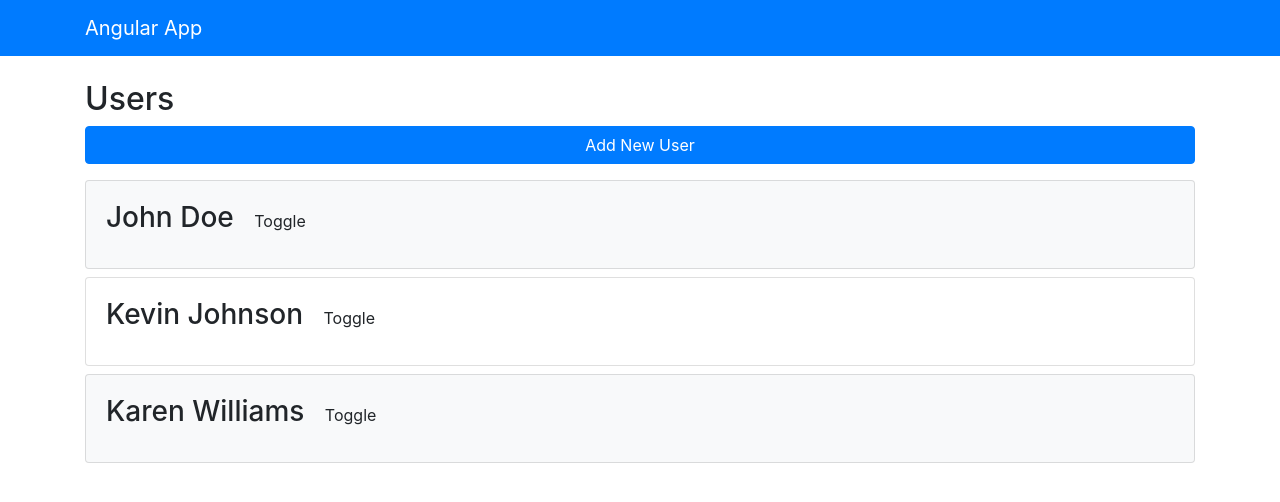
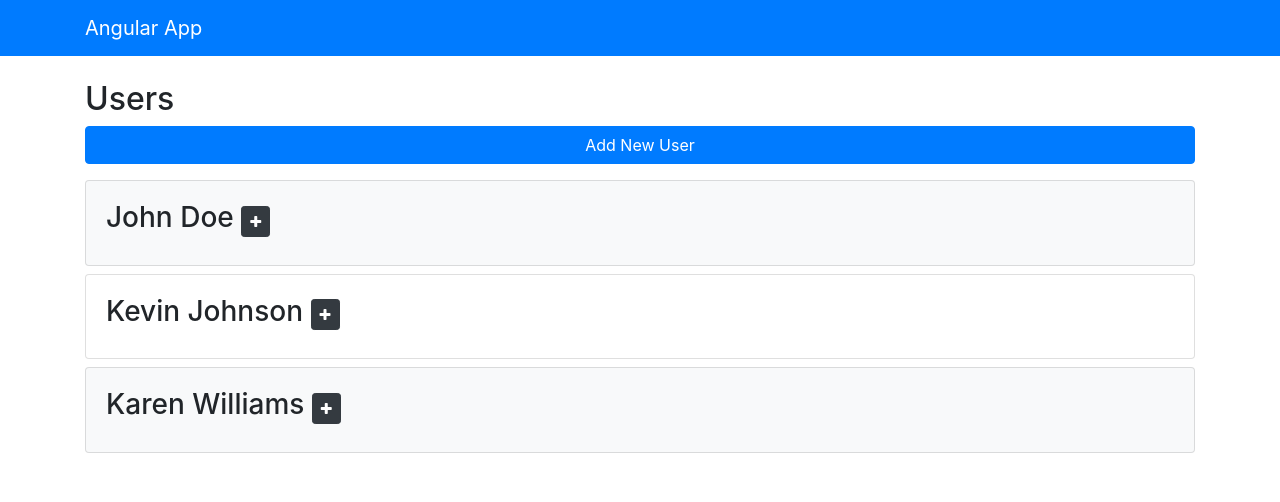
Before and after one commit to Ralre/Angularapp, an Angular app: page / in a window 1280 px wide. Shown: the top 502 px of the page. Built offline with nearby package versions, Linux system fonts and the light colour scheme.

Commit message:
lesson 26 complete

```diff
--- a/src/app/components/users/users.component.html
+++ b/src/app/components/users/users.component.html
@@ -3,7 +3,7 @@
 <ul class="list-unstyled" *ngIf="loaded && users?.length > 0">
   <li class="card card-body mb-2" *ngFor="let user of users" [class.bg-light]="user.isActive">
 
-    <h3>{{ user.firstName }} {{ user.lastName }} <small><button (click)="toggleHide(user)" class="btn btn">Toggle</button></small>  </h3>
+    <h3>{{ user.firstName }} {{ user.lastName }} <small *ngIf="user.age && user.address"><button (click)="user.hide = !user.hide" class="btn btn-dark btn-sm"><i [ngClass]="user.hide ? 'fa fa-plus' : 'fa fa-minus'"></i></button></small>  </h3>
     <ul class="list-group" *ngIf="!user.hide && user.age && user.address">
       <li class="list-group-item">Age: {{ user.age }} </li>
       <li class="list-group-item">Address: {{ user.address.street }} {{ user.address.city }}, {{ user.address.state }}
--- a/src/app/components/users/users.component.ts
+++ b/src/app/components/users/users.component.ts
@@ -69,9 +69,10 @@ export class UsersComponent implements OnInit {
 
   }
 
-  fireEvent(e) {
-    console.log('Button Clicked');
-    console.log(e.type);
-  }
+
+  // toggleHide(user: User) {
+  //   user.hide = !user.hide ;
+
+  // }
 
 }
--- a/src/styles.css
+++ b/src/styles.css
@@ -1,2 +1,3 @@
 /* You can add global styles to this file, and also import other style files */
 @import "../node_modules/bootstrap/dist/css/bootstrap.min.css";
+@import "../node_modules/font-awesome/css/font-awesome.min.css"
```
